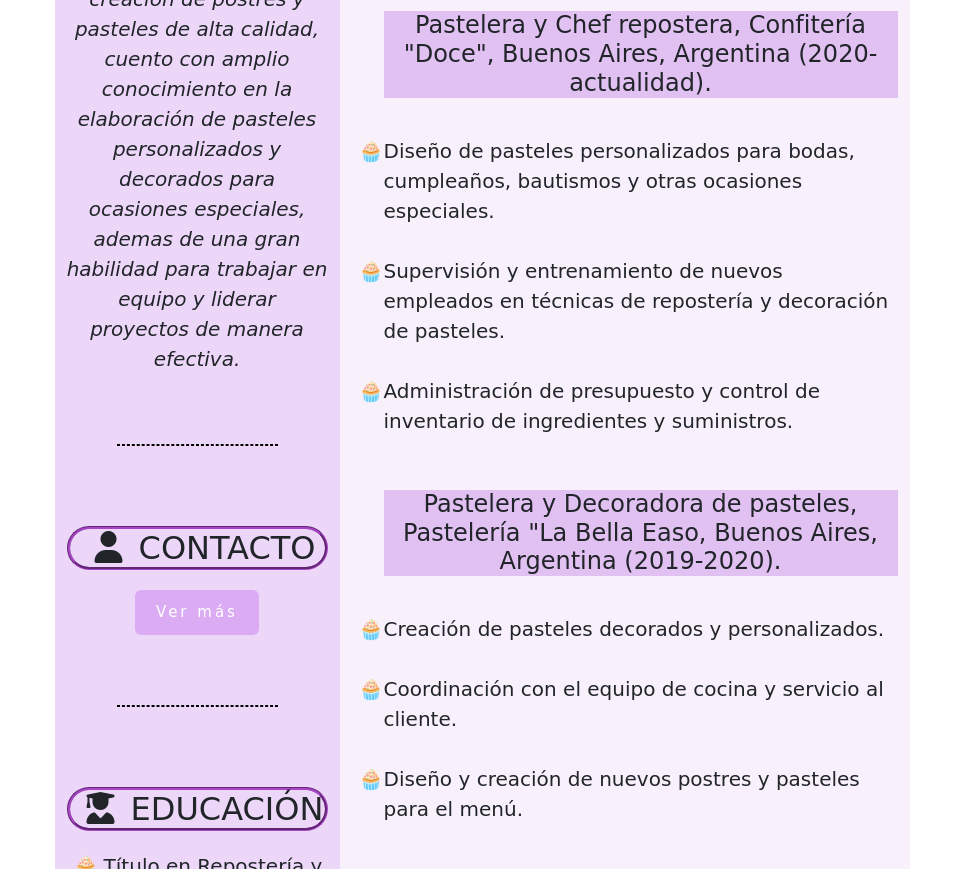
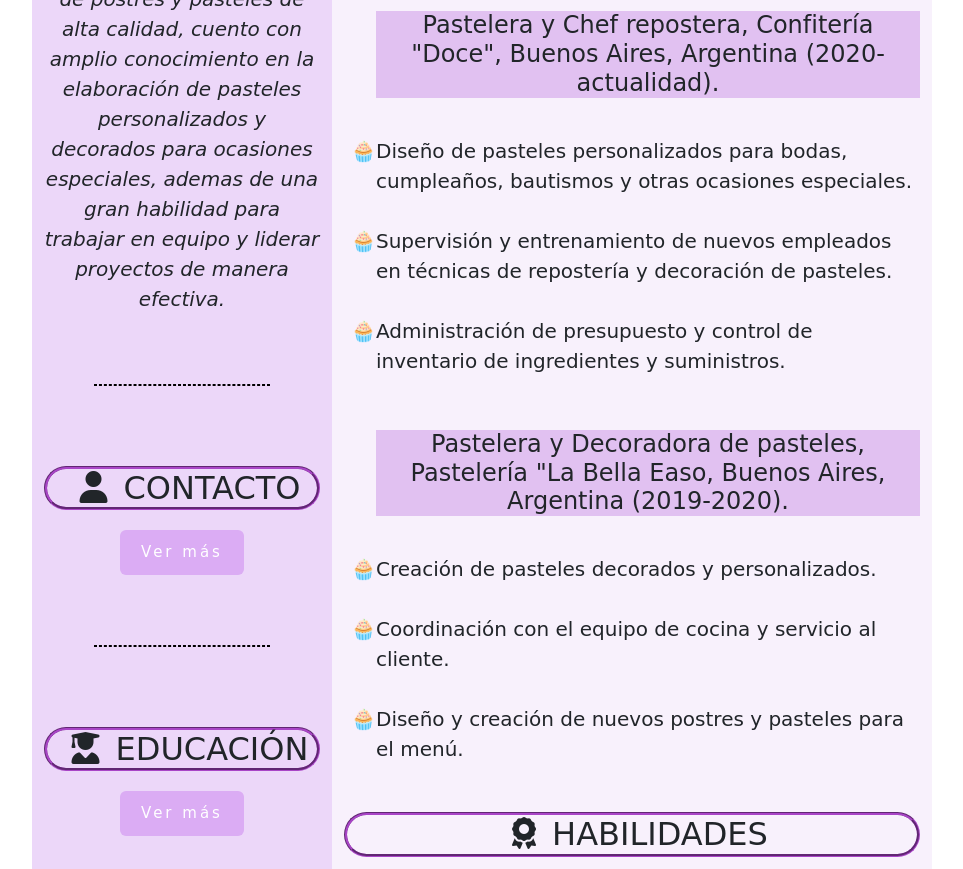
Before and after one commit to FlorGuardia/CV_TRABAJO_FINAL, a plain HTML site: page index.html in a window 1280 px wide. Shown: the part 561-1430 px from the top of the page, without its empty margins (158-1121 px from the left). Drawn offline with nearby package versions, Linux system fonts and the light colour scheme; a web font is replaced by a local one.

Commit message:
proyecto terminado

```diff
--- a/css/estilos.css
+++ b/css/estilos.css
@@ -1,5 +1,5 @@
 *{
-    font-family: 'Amatic SC', cursive;
+    font-family: 'Shantell Sans', cursive;
 }
 
 body {
@@ -31,6 +31,10 @@ body {
     margin-top: 100px;
 }
 
+#foto:hover, #btn_contacto:hover, #btn_educacion:hover {
+    box-shadow: 0 0 10px #a945c7, 0 0 40px #a945c7, 0 0 80px #a945c7;
+}
+
 #nombre {
     margin-bottom: 50px;
     margin-top: 80px;
@@ -43,7 +47,7 @@ body {
     margin-top: 80px;
 }
 
-#separador_contacto {
+.separador_punteado {
     color: #000000;
     height: 0px;
     border: 1px dashed;
@@ -52,7 +56,7 @@ body {
     margin-top: 70px;
 }
 
-#separador_nombre {
+.separador_nombre {
     color: #000000;
     height: 0px;
     border: 1px solid;
@@ -69,7 +73,7 @@ body {
     display: block;
 }
 
-#texto_btn {
+#btn_contacto, #btn_educacion {
     position: relative;
     display: inline-block;
     padding: 10px 20px;
@@ -85,13 +89,7 @@ body {
     border-radius: 25px;
 }
 
-.mx-auto {
-    border-style: solid;
-    color: black ;
-    box-shadow: 0 0 10px #a945c7, 0 0 40px #a945c7, 0 0 80px #a945c7;
-}
-
-#exp_laboral, #exp_laboral2 {
+#exp_laboral {
     background-color: #E1C1F1;
 }
 
@@ -108,16 +106,6 @@ ul {
     font-size: 20px;
 }
 
-h1 {
-    position: relative;
-    font-size: 5rem;
-}
-
-html {
-    block-size: 100%;
-    inline-size: 100%;
-}
-
 ::-webkit-scrollbar {
     width: 20px;
 }
@@ -129,3 +117,7 @@ html {
 ::-webkit-scrollbar-thumb {
     background: #DF9CEC;
 }
+
+.container {
+    max-width: 900px;
+}
--- a/index.html
+++ b/index.html
@@ -1,37 +1,40 @@
 <!DOCTYPE html>
 <html lang="es">
+
 <head>
     <meta charset="UTF-8">
     <meta http-equiv="X-UA-Compatible" content="IE=edge">
     <meta name="viewport" content="width=device-width, initial-scale=1.0">
     <title>Curriculum vitae</title>
+    <link rel="shortcut icon" href="imagenes/Cupcake.jpeg">
+    <!--Hojas de estilo-->
+    <link href="https://cdn.jsdelivr.net/npm/bootstrap@5.3.0-alpha1/dist/css/bootstrap.min.css" rel="stylesheet"
+        integrity="sha384-GLhlTQ8iRABdZLl6O3oVMWSktQOp6b7In1Zl3/Jr59b6EGGoI1aFkw7cmDA6j6gD" crossorigin="anonymous">
     <link rel="stylesheet" type="text/css" href="css/estilos.css" />
-    <link href="https://cdn.jsdelivr.net/npm/bootstrap@5.3.0-alpha1/dist/css/bootstrap.min.css" rel="stylesheet" integrity="sha384-GLhlTQ8iRABdZLl6O3oVMWSktQOp6b7In1Zl3/Jr59b6EGGoI1aFkw7cmDA6j6gD" crossorigin="anonymous">
+    <!--Fuentes-->
     <link rel="preconnect" href="https://fonts.googleapis.com">
     <link rel="preconnect" href="https://fonts.gstatic.com" crossorigin>
-    <link href="https://fonts.googleapis.com/css2?family=Roboto:wght@100&display=swap" rel="stylesheet">
-    <link rel="preconnect" href="https://fonts.googleapis.com">
-    <link rel="shortcut icon" href="imagenes/Cupcake.jpeg">
+    <link href="https://fonts.googleapis.com/css2?family=Shantell+Sans:wght@300&display=swap" rel="stylesheet">
 </head>
 
 <body>
     <div class="container">
         <div class="row align-items-lg-stretch">
-            <div class="col"></div>
-                <div id="presentacion" class="col-3 elementos text-center">
+            <div id="presentacion" class="col-4 elementos text-center">
 
                 <img class="mx-auto d-block" id="foto" src="imagenes/foto_curriculum.jpeg" alt="Foto de Ana Rodriguez">
 
-                    <p class="font-italic" id="sobre_mi">
-                        <em>Soy pastelera profesional con más de 4 años de experiencia en la creación de postres y pasteles de alta calidad,
-                        cuento con amplio conocimiento en la elaboración de pasteles personalizados y decorados para ocasiones especiales,
-                        ademas de una gran habilidad para trabajar en equipo y liderar proyectos de manera efectiva.</em>
+                <p id="sobre_mi">
+                    <em>Soy pastelera profesional con más de 4 años de experiencia en la creación de postres y pasteles
+                        de alta calidad, cuento con amplio conocimiento en la elaboración de pasteles personalizados y
+                        decorados para ocasiones especiales, ademas de una gran habilidad para trabajar en equipo y
+                        liderar proyectos de manera efectiva.</em>
                 </p>
 
-                    <hr id="separador_contacto"/>
+                <hr class="separador_punteado" />
 
                 <h2 id="tit_contacto" class="espaciado-vertical"><i class="fa-solid fa-user mx-3"></i>CONTACTO</h2>
-                        <span class="ocultar" id="texto">
+                <span class="ocultar" id="texto_contacto">
                     <p>
                     <ul>
                         <li> <u>Dirección</u>:<br> Calle Tucumán 123, Buenos Aires, Argentina.</li><br/>
@@ -40,35 +43,56 @@
                     </ul>
                     </p>
                 </span>
-                            <button class="btn" id="texto_btn">Ver más</button>
-                    <hr id="separador_contacto"/>
+                <button class="btn" id="btn_contacto" onclick="mostrar_ocultar('texto_contacto','btn_contacto')">
+                    Ver más
+                </button>
 
-                    <h2 id="tit_educacion" class="espaciado-vertical"><i class="fa-solid fa-user-graduate mx-3"></i>EDUCACIÓN</h2>
+                <hr class="separador_punteado" />
+
+                <h2 id="tit_educacion" class="espaciado-vertical"><i
+                        class="fa-solid fa-user-graduate mx-3"></i>EDUCACIÓN</h2>
+                <span class="ocultar" id="texto_educacion">
                     <p>
                     <ul>
-                            <li>Título en Repostería y Pastelería, Escuela de Gastronomía, Buenos Aires, Argentina, 2016-2019.</li><br/>
-                            <li>Curso de Decoración de Pasteles, Escuela de Repostería Creativa, Buenos Aires, Argentina, 2019.</li><br/>
-                            <li>Curso de Postres y Dulces Finos, Instituto Argentino de Gastronomía, Buenos Aires, Argentina, 2020.</li>
+                        <li>Título en Repostería y Pastelería, Escuela de Gastronomía, Buenos Aires, Argentina,
+                            2016-2019.</li><br />
+                        <li>Curso de Decoración de Pasteles, Escuela de Repostería Creativa, Buenos Aires, Argentina,
+                            2019.</li><br />
+                        <li>Curso de Postres y Dulces Finos, Instituto Argentino de Gastronomía, Buenos Aires,
+                            Argentina, 2020.</li>
                     </ul>
                     </p>
+                </span>
+                <button class="btn" id="btn_educacion" onclick="mostrar_ocultar('texto_educacion','btn_educacion')">
+                    Ver más
+                </button>
+
             </div>
 
-                    <div id="carrera" class="col-6">
+            <div id="carrera" class="col-8">
 
-                        <hr id="separador_nombre"/>
+                <hr class="separador_nombre" />
                 <h1 id="nombre" class="text-center">ANA RODRIGUEZ</h1>
                 <p id="profesion" class="text-center"><em>PASTELERA PROFESIONAL</em></p>
-                        <hr id="separador_nombre"/>
+                <hr class="separador_nombre" />
 
-                        <h2 id="tit_exp_laboral" class="mt-5 text-center"><i class="fa-solid fa-briefcase mx-3"></i>EXPERIENCIA LABORAL</h2>
+                <h2 id="tit_exp_laboral" class="mt-5 text-center">
+                    <i class="fa-solid fa-briefcase mx-3"></i>
+                    EXPERIENCIA LABORAL
+                </h2>
+
                 <p>
                     <ul>
-                                <h4 id="exp_laboral" class="mt-4 text-center">Pastelera y Chef repostera, Confitería "Doce", Buenos Aires, Argentina (2020-actualidad).</h4><br/>
-                                <li>Diseño de pasteles personalizados para bodas, cumpleaños, bautismos y otras ocasiones especiales.</li><br/>
-                                <li>Supervisión y entrenamiento de nuevos empleados en técnicas de repostería y decoración de pasteles.</li><br/>
+                        <h4 id="exp_laboral" class="mt-4 text-center">Pastelera y Chef repostera, Confitería "Doce", Buenos
+                            Aires, Argentina (2020-actualidad).</h4><br/>
+                        <li>Diseño de pasteles personalizados para bodas, cumpleaños, bautismos y otras ocasiones
+                            especiales.</li><br/>
+                        <li>Supervisión y entrenamiento de nuevos empleados en técnicas de repostería y decoración de
+                            pasteles.</li><br/>
                         <li>Administración de presupuesto y control de inventario de ingredientes y suministros.</li><br/>
 
-                                <h4 id="exp_laboral" class="mt-4 text-center">Pastelera y Decoradora de pasteles, Pastelería "La Bella Easo, Buenos Aires, Argentina (2019-2020).</h4><br/>
+                        <h4 id="exp_laboral" class="mt-4 text-center">Pastelera y Decoradora de pasteles, Pastelería "La
+                            Bella Easo, Buenos Aires, Argentina (2019-2020).</h4><br/>
                         <li>Creación de pasteles decorados y personalizados.</li><br/>
                         <li>Coordinación con el equipo de cocina y servicio al cliente.</li><br/>
                         <li>Diseño y creación de nuevos postres y pasteles para el menú.</li>
@@ -78,26 +102,29 @@
                 <h2 id="tit_habilidades" class="mt-5 text-center"><i class="fa-solid fa-award mx-3"></i>HABILIDADES</h2>
                 <p>
                     <ul>
-                                <li>Experta en la elaboración de postres y dulces, incluyendo tortas, pasteles, cupcakes y macarrones.</li><br/>
+                        <li>Experta en la elaboración de postres y dulces, incluyendo tortas, pasteles, cupcakes y
+                            macarrones.</li><br/>
                         <li>Conocimiento profundo de los ingredientes, técnicas y utensilios de la repostería.</li><br/>
-                                <li>Habilidad para trabajar en un entorno de cocina acelerado y mantener altos estándares de higiene y seguridad alimentaria.</li><br/>
+                        <li>Habilidad para trabajar en un entorno de cocina acelerado y mantener altos estándares de higiene
+                            y seguridad alimentaria.</li><br/>
                     </ul>
                 </p>
 
                 <h2 id="tit_idiomas" class="mt-5 text-center"><i class="fa-solid fa-book mx-3"></i>IDIOMAS</h2>
                 <p>
                     <ul>
-                                <li>Español (nativo).</li><br/>
+                        <li>Español (nativo).</li><br />
                         <li>Inglés (intermedio).</li>
                     </ul>
                 </p>
             </div>
-                <div class="col"></div>
         </div>
     </div>
     <script src="script/script.js"></script>
     <script src="https://kit.fontawesome.com/d446e1f474.js" crossorigin="anonymous"></script>
-    <script src="https://cdn.jsdelivr.net/npm/bootstrap@5.3.0-alpha1/dist/js/bootstrap.bundle.min.js" integrity="sha384-w76AqPfDkMBDXo30jS1Sgez6pr3x5MlQ1ZAGC+nuZB+EYdgRZgiwxhTBTkF7CXvN" crossorigin="anonymous"></script>
+    <script src="https://cdn.jsdelivr.net/npm/bootstrap@5.3.0-alpha1/dist/js/bootstrap.bundle.min.js"
+        integrity="sha384-w76AqPfDkMBDXo30jS1Sgez6pr3x5MlQ1ZAGC+nuZB+EYdgRZgiwxhTBTkF7CXvN"
+        crossorigin="anonymous"></script>
 </body>
 
 </html>
--- a/script/script.js
+++ b/script/script.js
@@ -1,16 +1,14 @@
+function mostrar_ocultar(blq,btn) {
+    let bloque = document.getElementById(blq)
+    let boton = document.getElementById(btn)
 
-let texto_btn= document.getElementById('texto_btn')
-
-let texto = document.getElementById('texto')
-
-texto_btn.addEventListener('click', cambiarStyle);
-
-function cambiarStyle() {
-    texto.classList.toggle('mostrar')
-
-    if  (texto.classList.contains('mostrar')) {
-        texto_btn.innerHTML= 'Ver menos';
+    if  (bloque.classList.contains('mostrar')) {
+        bloque.classList.toggle('mostrar')
+        bloque.classList.toggle('ocultar')
+        boton.innerHTML = 'Ver más';
     } else {
-    texto_btn.innerHTML= 'Ver más';
+        bloque.classList.toggle('ocultar')
+        bloque.classList.toggle('mostrar')
+        boton.innerHTML= 'Ver menos';
     }
 }
```
Lines whose indentation alone changed are shown as unchanged.
